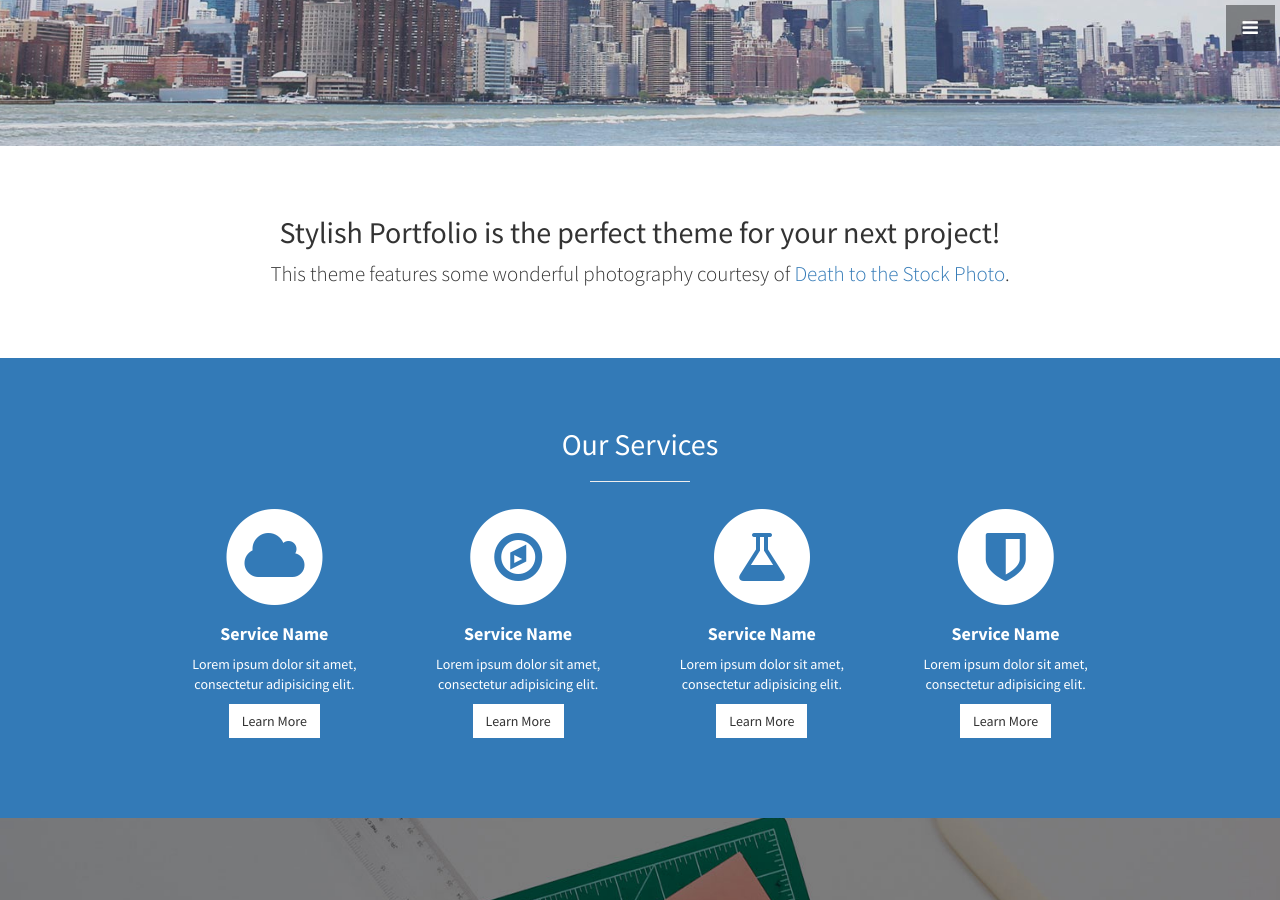
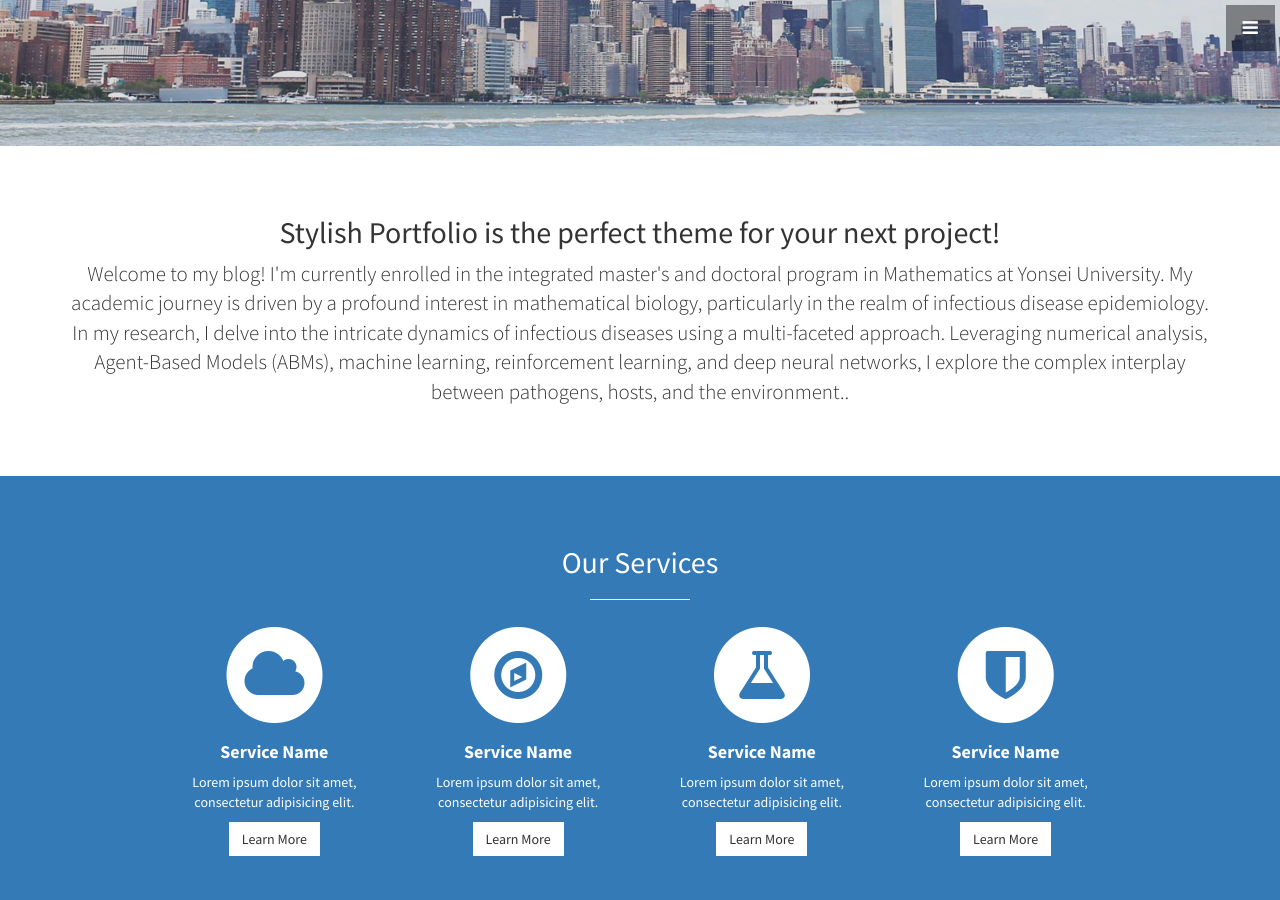
Before and after one commit to kimsol729/kimsol729.github.io, a Jekyll site: the page built from index.html, in a window 1280 px wide and 900 px high, scrolled down 754 px. Built offline with Jekyll 4.4.1, drawn with Linux system fonts in a browser that asks for light colours.

Commit message:
Update about.html

```diff
--- a/_includes/about.html
+++ b/_includes/about.html
@@ -3,7 +3,11 @@
     <div class="row">
       <div class="col-lg-12 text-center">
         <h2>Stylish Portfolio is the perfect theme for your next project!</h2>
-        <p class="lead">This theme features some wonderful photography courtesy of <a target="_blank" href="http://join.deathtothestockphoto.com/">Death to the Stock Photo</a>.</p>
+        <p class="lead"> Welcome to my blog!
+
+          I'm currently enrolled in the integrated master's and doctoral program in Mathematics at Yonsei University. My academic journey is driven by a profound interest in mathematical biology, particularly in the realm of infectious disease epidemiology.
+
+          In my research, I delve into the intricate dynamics of infectious diseases using a multi-faceted approach. Leveraging numerical analysis, Agent-Based Models (ABMs), machine learning, reinforcement learning, and deep neural networks, I explore the complex interplay between pathogens, hosts, and the environment.</a>.</p>
       </div>
     </div>
     <!-- /.row -->
```
